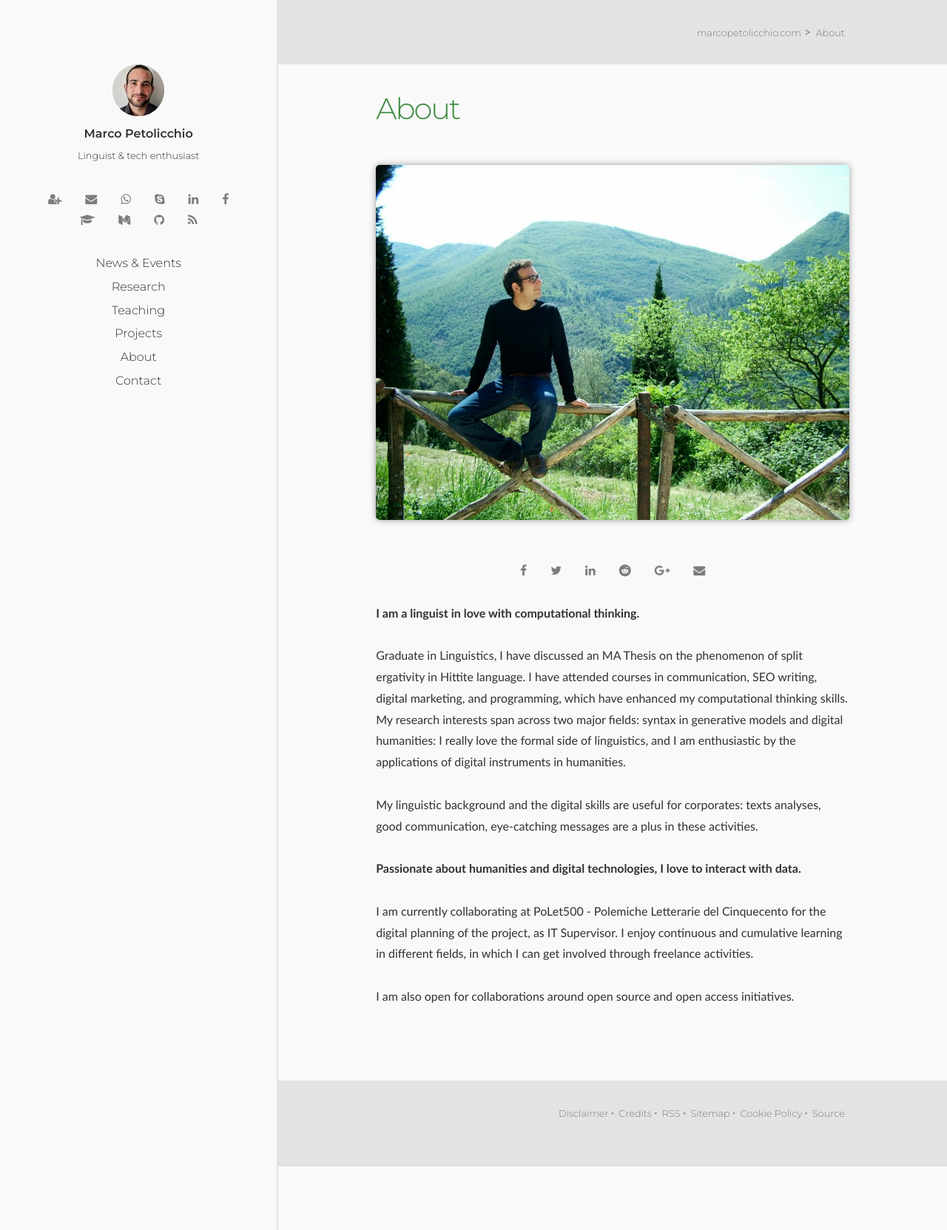
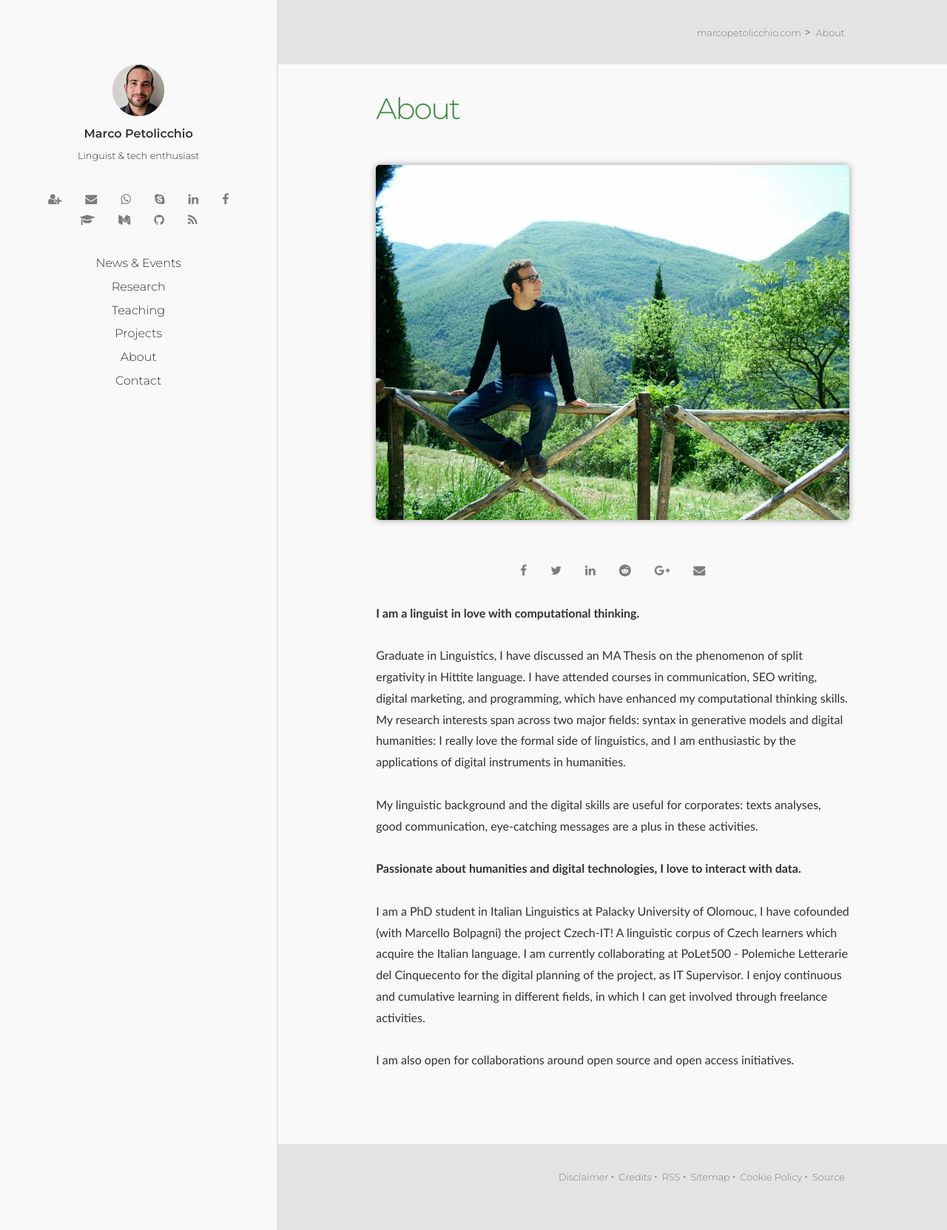
Before and after one commit to p-marco/p-marco.github.io, a Jekyll site: the page built from about.md, in a window 1280 px wide. Shown: the whole page at 74% size. Built offline with Jekyll 4.4.1, drawn with Linux system fonts in a browser that asks for light colours; comment, search, counter and statistics services are not loaded.

Commit message:
Update about.md

```diff
--- a/about.md
+++ b/about.md
@@ -17,6 +17,8 @@ My linguistic background and the digital skills are useful for corporates: texts
 
 **Passionate about humanities and digital technologies, I love to interact with data.**
 
+I am a PhD student in Italian Linguistics at Palacky University of Olomouc,
+I have cofounded (with Marcello Bolpagni) the project Czech-IT! A linguistic corpus of Czech learners which acquire the Italian language.
 I am currently collaborating at PoLet500 - Polemiche Letterarie del Cinquecento for the digital planning of the project, as IT Supervisor.
 I enjoy continuous and cumulative learning in different fields, in which I can get involved through freelance activities.
 
```
